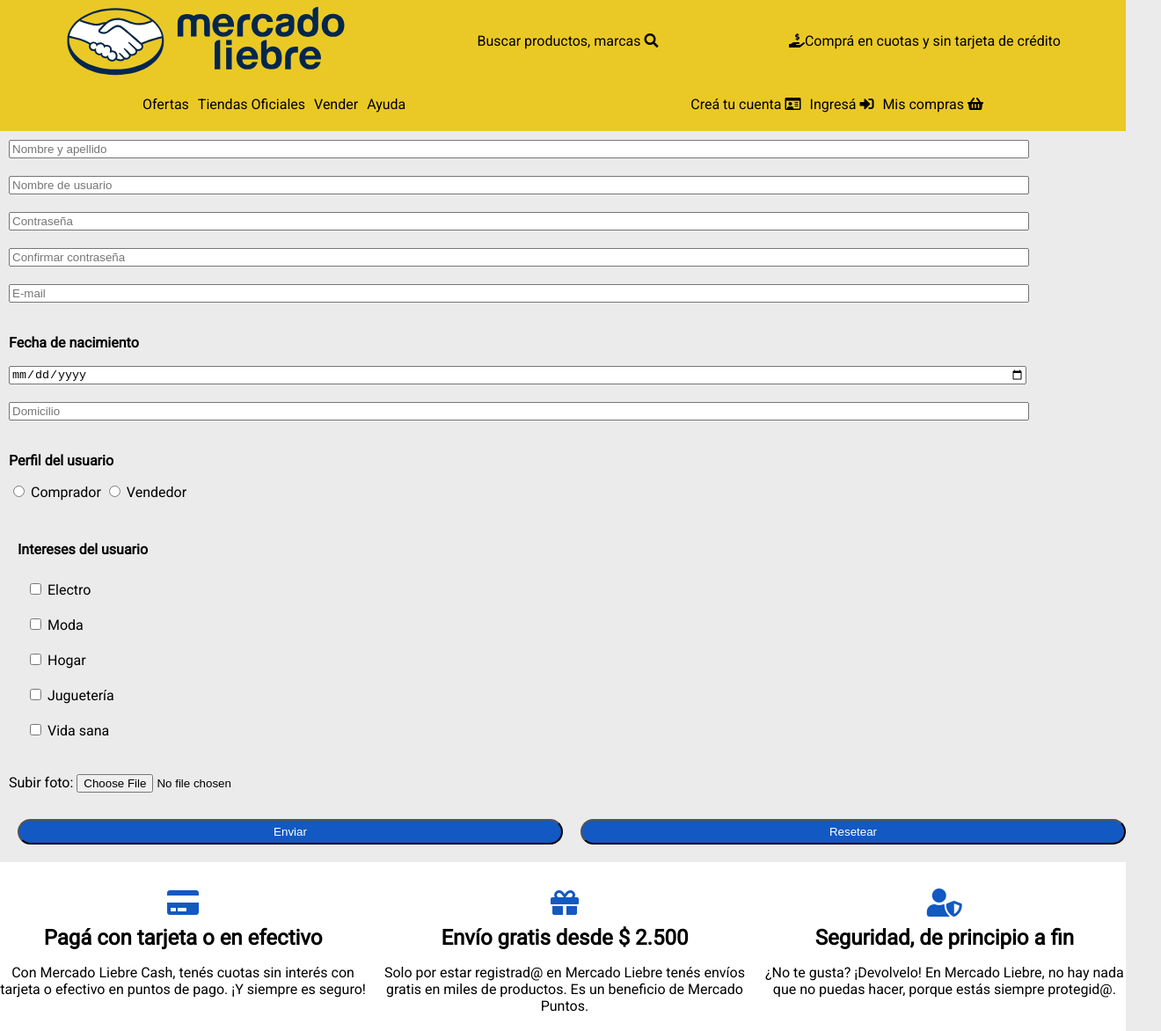
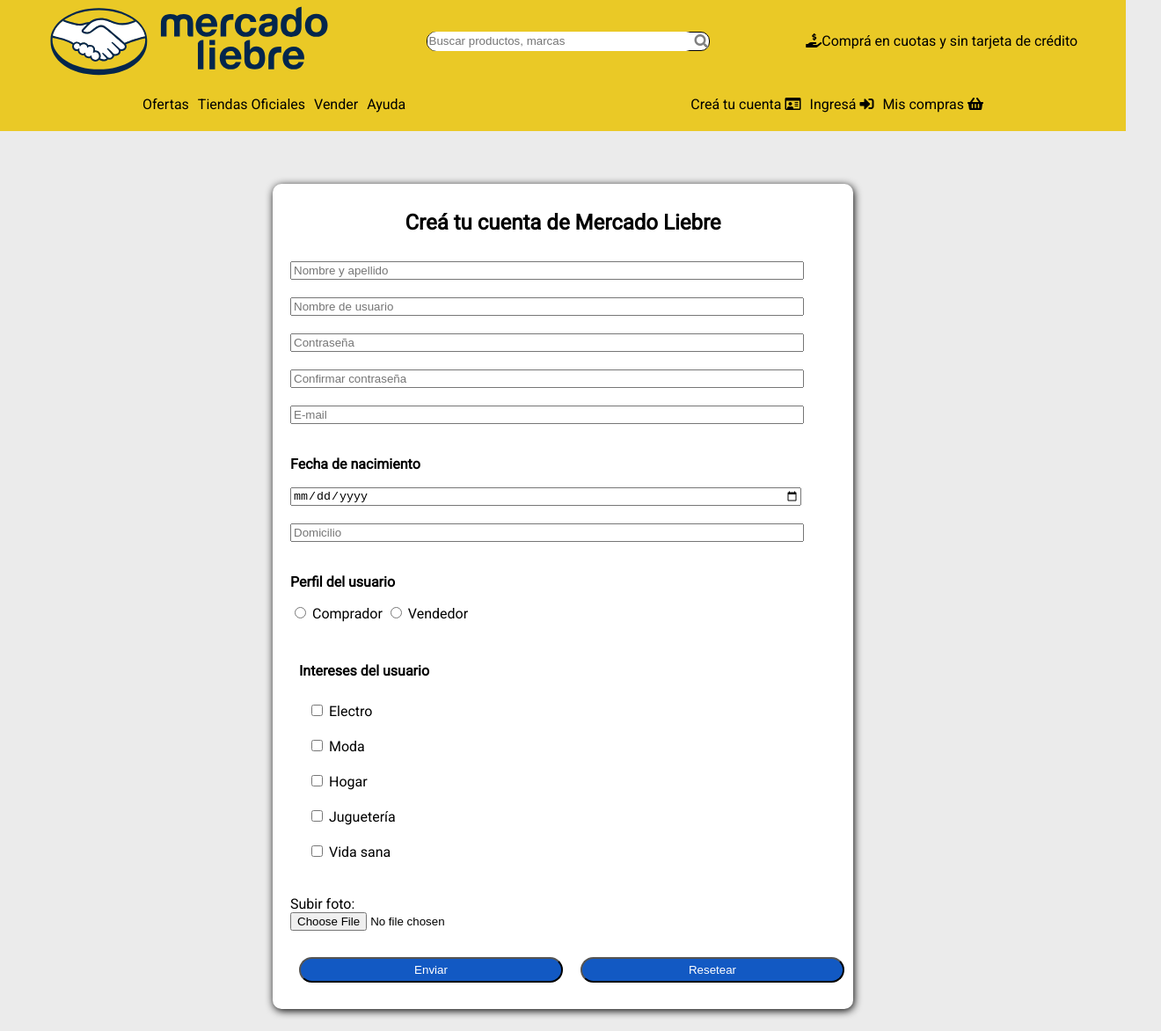
Before and after one commit to lupish/mercadoLiebre, a website: page views/register.html in a window 1280 px wide. Shown: the top 1172 px of the page at 88% size, 1320 px wide, since content can reach past the window. Drawn offline with Linux system fonts and the light colour scheme.

Commit message:
Change design of forms

```diff
--- a/public/css/login.css
+++ b/public/css/login.css
@@ -1,3 +1,27 @@
+main {
+    display: flex;
+    justify-content: center;
+}
+
+main .form-login {
+    background-color: white;
+    width: 80%;
+    margin-top: 60px;
+    padding: 10px;
+    margin-bottom: 60px;
+
+    box-shadow: 1px 2px 10px black;
+    border-radius: 10px;
+}
+
+main h2.iniciar-sesion {
+    width: 100%;
+    text-align: center;
+}
+
+
+
+
 main form div {
     padding: 10px;
     width: 60%;
@@ -39,3 +63,12 @@
     justify-content: center;
     align-items: center;
 }
+
+
+/****** MEDIA QUERY ******/
+
+@media (min-width: 769px) {
+    main .form-login {
+        width: 50%;
+    }
+}
--- a/public/css/register.css
+++ b/public/css/register.css
@@ -1,3 +1,25 @@
+main {
+    display: flex;
+    justify-content: center;
+}
+
+main .form-registro {
+    background-color: white;
+    width: 80%;
+    margin-top: 60px;
+    padding: 10px;
+    margin-bottom: 60px;
+
+    box-shadow: 1px 2px 10px black;
+    border-radius: 10px;
+}
+
+main h2.crear-cuenta {
+    width: 100%;
+    text-align: center;
+}
+
+
 main form div {
     padding-top: 10px;
 }
@@ -26,6 +48,13 @@
     width: 90%;
 }
 
+
+.input-foto-usuario {
+    overflow: hidden;
+    text-overflow: ellipsis;
+    width: 90%;
+}
+
 .botones {
     display: flex;
     justify-content: center;
@@ -44,3 +73,11 @@
     color: white;
     text-decoration: none;
 }
+
+/****** MEDIA QUERY ******/
+
+@media (min-width: 769px) {
+    main .form-registro {
+        width: 50%;
+    }
+}
--- a/public/css/styles.css
+++ b/public/css/styles.css
@@ -208,6 +208,7 @@
 footer div.copyright {
     color: #666;
     text-align: left;
+    margin-left: 10px;
 }
 
 header nav {
--- a/views/register.html
+++ b/views/register.html
@@ -17,7 +17,11 @@
     <header class="fondo_amarillo">
         <div class="header-sin-categorias">
             <img src="/img/logo-mercado-liebre.svg" alt="Logo">
-            <div class="input">Buscar productos, marcas <i class="fa fa-search"></i></div>
+            <form class="input">
+                <input class="search" type="text" placeholder="Buscar productos, marcas">
+                <i class="fa fa-search"></i>
+            </form>
+
             <p><i class="fas fa-hand-holding-usd"></i>Comprá en cuotas y sin tarjeta de crédito</p>
         </div>
 
@@ -39,6 +43,8 @@
         </div>
     </header>
     <main>
+        <section class="form-registro">
+            <h2 class="crear-cuenta">Creá tu cuenta de Mercado Liebre</h2>
             <form action="#" method="post">
                 <div>
                     <input type="text" name="nombre-apellido" id="nombre-apellido" placeholder="Nombre y apellido" required>
@@ -97,13 +103,14 @@
                 </div>
                 <div>
                     <label for="foto-usuario">Subir foto:</label>
-                <input type="file" name="foto-usuario" id="foto-usuario" accept=".jpg">
+                    <input class="input-foto-usuario" type="file" name="foto-usuario" id="foto-usuario" accept=".jpg">
                 </div>
                 <div class="botones">
                     <button type="submit"><a href="/">Enviar</a></button>
                     <button type="reset">Resetear</button>
                 </div>
             </form>
+        </section>
     </main>
     <footer>
         <div class="footer-iconos">
```
Also changed, not shown: views/login.html (+8 -1 lines). Lines whose indentation alone changed are shown as unchanged.
